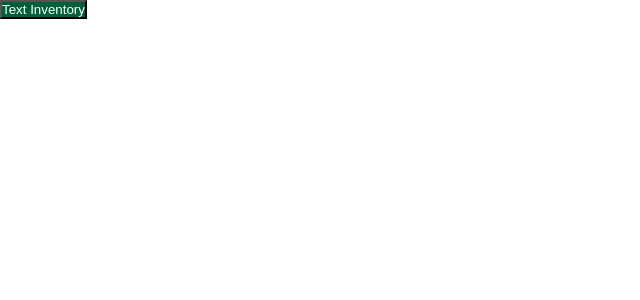
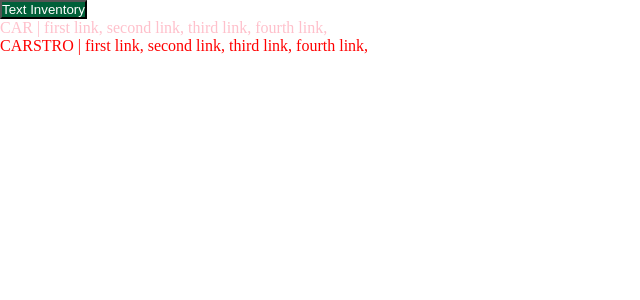
Before and after one commit to kevincastrochavez/carstro, a React (Create React App) app: page / in a window 1280 px wide. Shown: the top 300 px of the page, without its empty margins (0-640 px from the left). Built offline with nearby package versions, Linux system fonts and the light colour scheme.

Commit message:
what I have so far, variables folder created

```diff
--- a/src/App.js
+++ b/src/App.js
@@ -1,9 +1,28 @@
-import Button from './components/Button';
+import Button from "./components/Button";
+import Header from "./components/Header";
 
 function App() {
   return (
-    <div className='app'>
-      <Button text='Text Inventory' className='btn-margin-4' id='btn1' />
+    <div className="app">
+      <Button text="Text Inventory" className="btn-margin-4" id="btn1" />
+      <Header
+        logo="CAR | "
+        link1="first link, "
+        link2="second link, "
+        link3="third link, "
+        link4="fourth link, "
+        className="sHeader "
+        id="sHeader"
+      />
+      <Header
+        logo="CARSTRO | "
+        link1="first link, "
+        link2="second link, "
+        link3="third link, "
+        link4="fourth link, "
+        className="mlHeader"
+        id="mlHeader"
+      />
     </div>
   );
 }
--- a/src/components/Header.js
+++ b/src/components/Header.js
@@ -1 +1,18 @@
 // CINDY
+
+import React from "react";
+
+function Header({ logo, link1, link2, link3, link4, className, id }) {
+  return (
+    <header className={`${className && className} btn`} id={id && id}>
+      {logo}
+      {link1}
+      {link2}
+      {link3}
+      {link4}
+    </header>
+    // <div>Header</div>
+  );
+}
+
+export default Header;
--- a/src/index.scss
+++ b/src/index.scss
@@ -3,8 +3,9 @@
   padding: 0;
 }
 
-@import './styles/button.scss';
-@import './styles/carDetails.scss';
-@import './styles/loanCalculator.scss';
-@import './styles/inventory.scss';
-@import './styles/marketing.scss';
+@import "./styles/button.scss";
+@import "./styles/carDetails.scss";
+@import "./styles/loanCalculator.scss";
+@import "./styles/inventory.scss";
+@import "./styles/marketing.scss";
+@import "./styles/header.scss";
--- a/src/styles/header.scss
+++ b/src/styles/header.scss
@@ -0,0 +1,9 @@
+.sHeader {
+  color: pink;
+  background-color: white;
+}
+
+.mlHeader {
+  color: red;
+  background-color: white;
+}
```
Also changed, not shown: src/styles/variables.scss (added, +24 -0 lines), src/whitelight.png (added).
